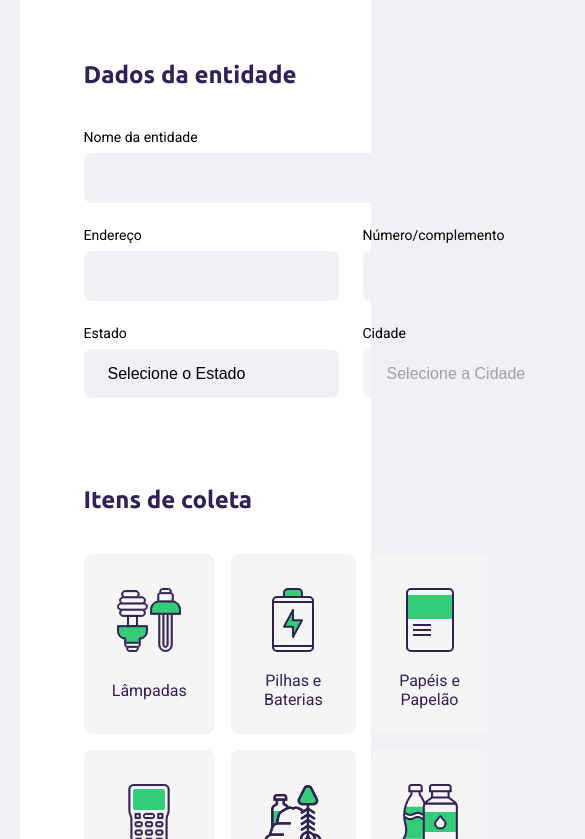
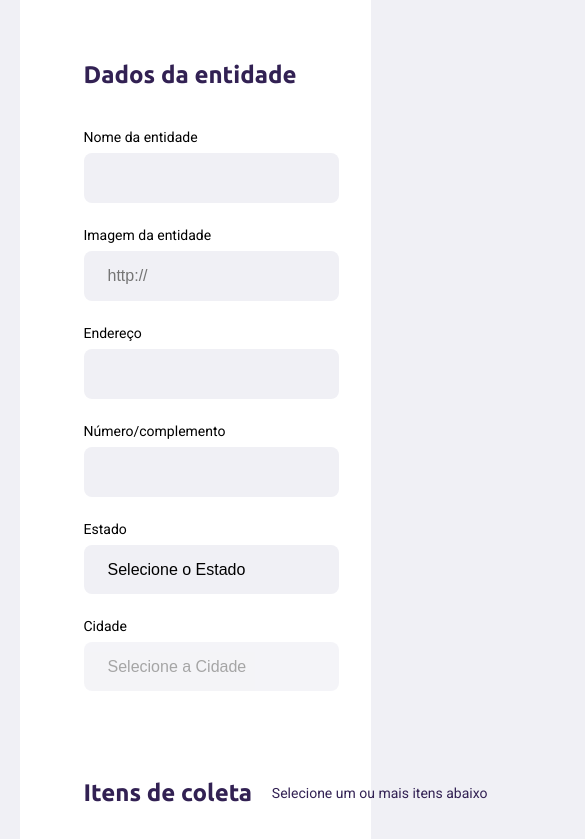
Before and after one commit to diegoclaudiano/Ecoleta, a website: page src/views/create-point.html in a window 390 px wide. Shown: the part 365-1204 px from the top of the page, 585 px wide, since content can reach past the window. Drawn offline with nearby package versions, Linux system fonts and the light colour scheme; files that its build step writes are made by us from their sources; no server answers.

Commit message:
ajustes no layout do formulário

```diff
--- a/public/styles/creat-point.css
+++ b/public/styles/creat-point.css
@@ -54,10 +54,21 @@
 
 form legend {
   margin-bottom: 40px;
+
+  display: flex;
+  align-items: center;
+  justify-content: space-between;
+
+  width: 100%;
 }
 
-form h2 {
+form legend h2 {
   font-size: 24px;
+}
+
+form legend span {
+  font-size: 14px;
+  color: var(--title-color);
 }
 
 form .field {
--- a/public/styles/responsive.css
+++ b/public/styles/responsive.css
@@ -27,6 +27,14 @@
   #page-search-results .cards img {
     height: 250px;
   }
+
+  #page-create-point .field-group {
+    flex-direction: column;
+  }
+
+  #page-create-point .field-group .field + .field {
+    margin-left: 0;
+  }
 }
 
 @media (min-width: 1700px) {
--- a/src/views/create-point.html
+++ b/src/views/create-point.html
@@ -14,24 +14,35 @@
   {% include "partials/page-header.html" %}
   <form action="">
     <h1>Cadastro do ponto de coleta</h1>
+
     <fieldset>
       <legend>
         <h2>Dados da entidade</h2>
       </legend>
-      <div class="field">
-        <label for="name">Nome da entidade</label>
-        <input type="text" name="name" required>
+
+      <div class="field-group">
+        <div class="field">
+          <label for="name">Nome da entidade</label>
+          <input type="text" name="name" required>
+        </div>
+        <div class="field">
+          <label for="name">Imagem da entidade</label>
+          <input type="url" name="image" placeholder="http://" required>
+        </div>
       </div>
+
       <div class="field-group">
         <div class="field">
           <label for="address">Endereço</label>
           <input type="text" name="address" required>
         </div>
+
         <div class="field">
           <label for="address2">Número/complemento</label>
           <input type="text" name="address2" required>
         </div>
       </div>
+
       <div class="field-group">
         <div class="field">
           <label for="state">Estado</label>
@@ -48,38 +59,48 @@
         </div>
       </div>
     </fieldset>
+
     <fieldset>
       <legend>
         <h2>Itens de coleta</h2>
+        <span>Selecione um ou mais itens abaixo</span>
       </legend>
+
       <div class="items-grid">
         <li data-id="1">
           <img src="/assets/lampadas.svg" alt="Lâmpadas">
           <span>Lâmpadas</span>
         </li>
+
         <li data-id="2">
           <img src="/assets/baterias.svg" alt="Pilhas e Baterias">
           <span>Pilhas e Baterias</span>
         </li>
+
         <li data-id="3">
           <img src="/assets/papeis-papelao.svg" alt="Papéis e Papelão">
           <span>Papéis e Papelão</span>
         </li>
+
         <li data-id="4">
           <img src="/assets/eletronicos.svg" alt="Resíduos Eletrônicos">
           <span>Resíduos Eletrônicos</span>
         </li>
+
         <li data-id="5">
           <img src="/assets/organicos.svg" alt="Resíduos Orgânicos">
           <span>Resíduos Orgânicos</span>
         </li>
+
         <li data-id="6">
           <img src="/assets/oleo.svg" alt="Óleo de Cozinha">
           <span>Óleo de Cozinha</span>
         </li>
       </div>
+
       <input type="hidden" name="items">
     </fieldset>
+
     <button type="submit">Cadastrar ponto de coleta</button>
   </form>
 {% endblock content %}
```
